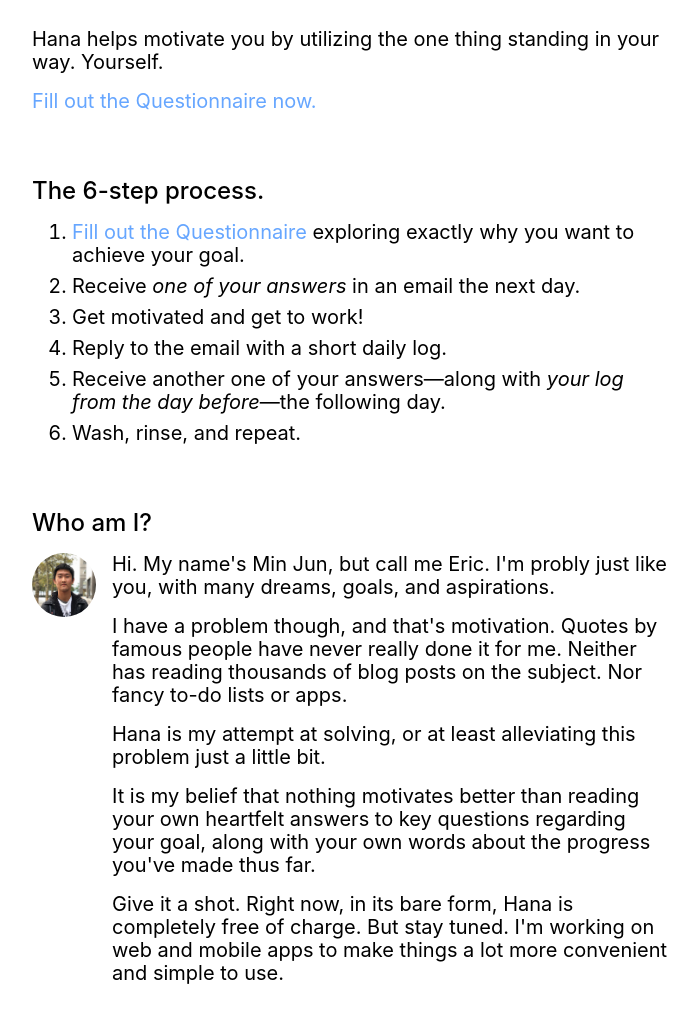
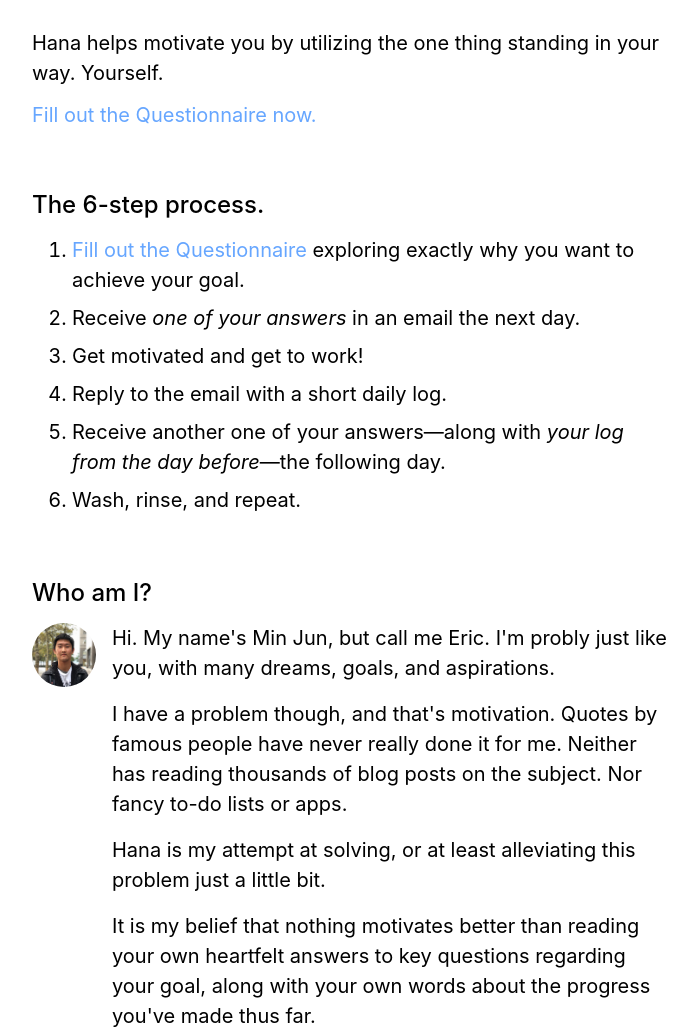
Before and after one commit to devericx/hana, a plain HTML site: page index.html in a window 1280 px wide. Shown: the part 282-1311 px from the top of the page, without its empty margins (288-985 px from the left). Drawn offline with nearby package versions, Linux system fonts and the light colour scheme; a web font is replaced by a local one.

Commit message:
Quick fixes

```diff
--- a/index.html
+++ b/index.html
@@ -5,6 +5,7 @@
   <meta charset="UTF-8">
   <title>Hana</title>
   <meta name="viewport" content="width=device-width, initial-scale=1">
+  <link rel="icon" type="image/x-icon" href="assets/favicon.png" />
   <link rel="stylesheet" href="style.css" />
   <link rel="stylesheet" href="https://unpkg.com/tachyons@4.9.1/css/tachyons.min.css" />
 </head>
@@ -17,12 +18,12 @@
     </div>
     <div id="hero" class="ma0 mb5">
       <h1 class="f2 f1-ns fw5 ma0 mb4">Motivate yourself. <br />Literally.</h1>
-      <p class="f5 f4-ns fw4 ma0 mb3">Hana helps motivate you by utilizing the one thing standing in your way. Yourself.</p>
+      <p class="f5 f4-ns fw4 ma0 mb3 lh-copy">Hana helps motivate you by utilizing the one thing standing in your way. Yourself.</p>
       <p class="f5 f4-ns fw4 ma0"><a href="#">Fill out the Questionnaire now.</a></p>
     </div>
     <div id="six-step" class="ma0 mb5">
       <h1 class="f4 f3-ns fw5 ma0 mb3">The 6-step process.</h1>
-      <ol class="f5 f4-ns fw4 ma0">
+      <ol class="f5 f4-ns fw4 ma0 lh-copy">
         <li><a href="#">Fill out the Questionnaire</a> exploring exactly why you want to achieve your goal.</li>
         <li>Receive <i>one of your answers</i> in an email the next day.</li>
         <li>Get motivated and get to work!</li>
@@ -35,7 +36,7 @@
       <h1 class="f4 f3-ns fw5 ma0 mb3">Who am I?</h1>
       <div id="bio" class="flex flex-row">
         <img id="profile" src="assets/profile.jpg" alt="My profile picture." class="br-100 ma0 mr3" />
-        <div id="bio-paragraphs">
+        <div id="bio-paragraphs" class="lh-copy">
           <p class="f5 f4-ns fw4 ma0 mb3">Hi. My name's Min Jun, but call me Eric. I'm probly just like you, with many dreams, goals, and aspirations.</p>
           <p class="f5 f4-ns fw4 ma0 mb3">I have a problem though, and that's motivation. Quotes by famous people have never really done it for me. Neither has reading thousands of blog posts on the subject. Nor fancy to-do lists or apps.</p>
           <p class="f5 f4-ns fw4 ma0 mb3">Hana is my attempt at solving, or at least alleviating this problem just a little bit.</p>
```
Also changed, not shown: assets/favicon.png (added).
